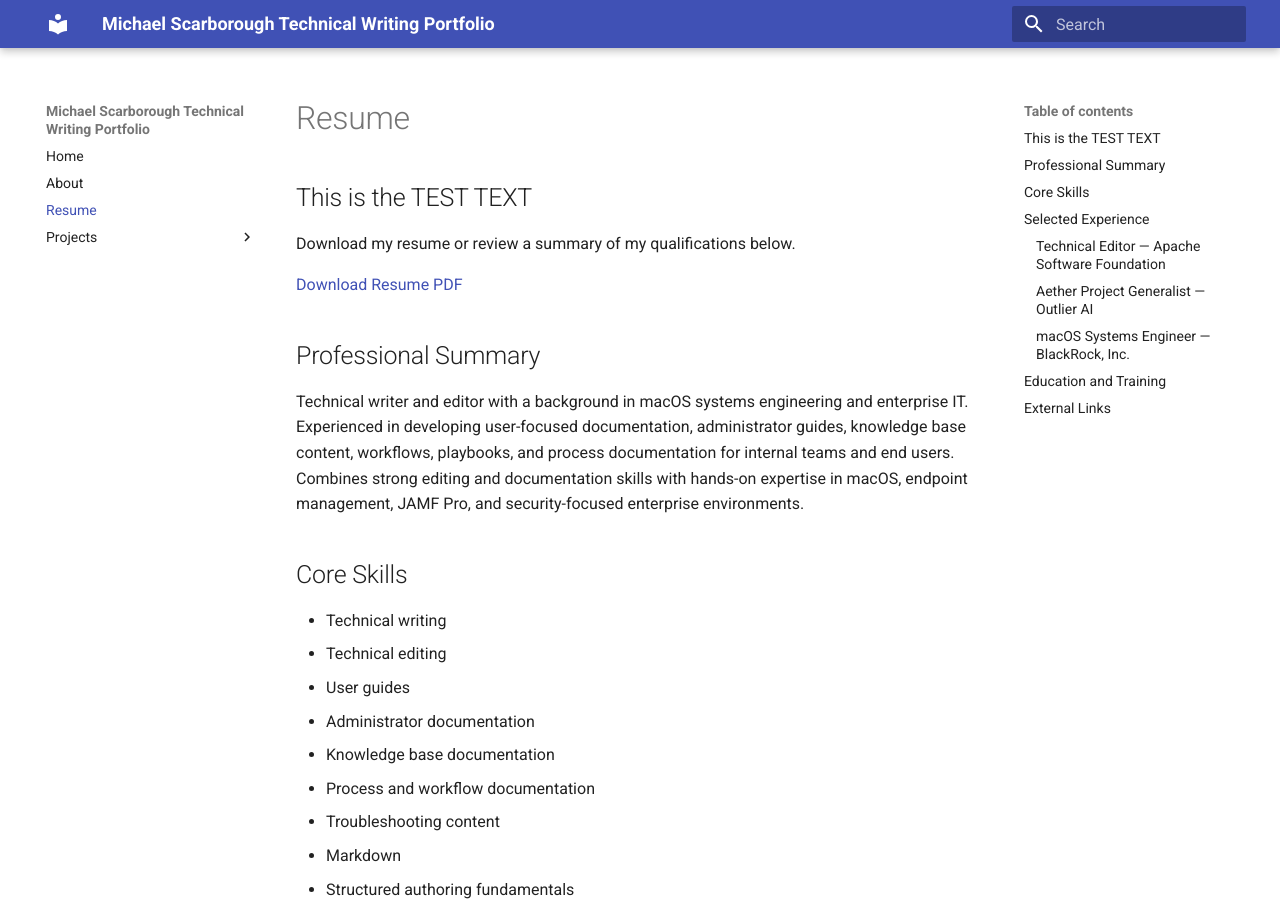
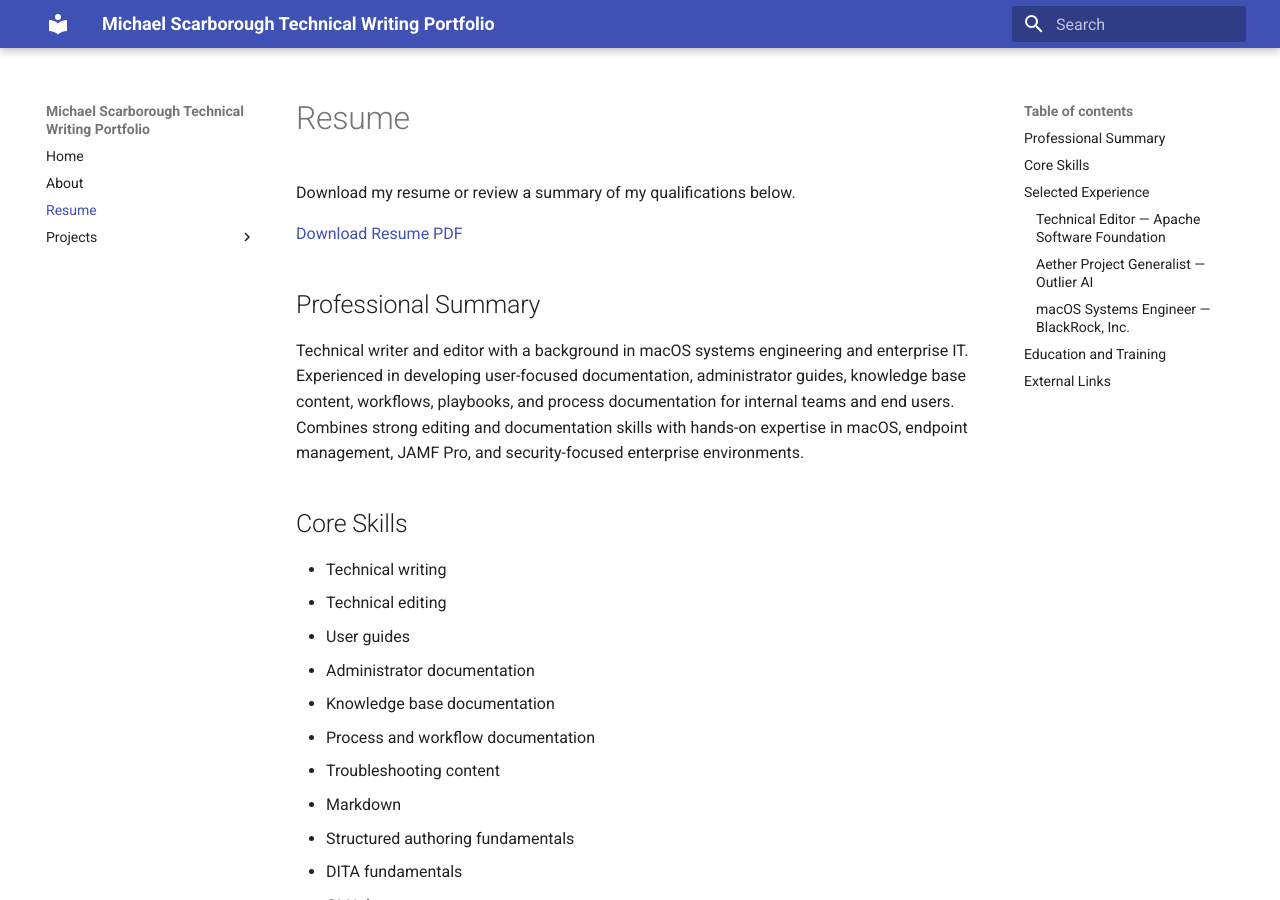
Before and after one commit to MackMike/technical-writing-portfolio-site, an MkDocs documentation site: the page built from docs/resume.md, in a window 1280 px wide and 900 px high. Built offline with MkDocs 1.6.1 and Material for MkDocs 9.7.7, drawn with Linux system fonts in a browser that asks for light colours.

Commit message:
Update resume.md

```diff
--- a/docs/resume.md
+++ b/docs/resume.md
@@ -1,6 +1,4 @@
 # Resume
-
-##This is the TEST TEXT
 
 Download my resume or review a summary of my qualifications below.
 
```
